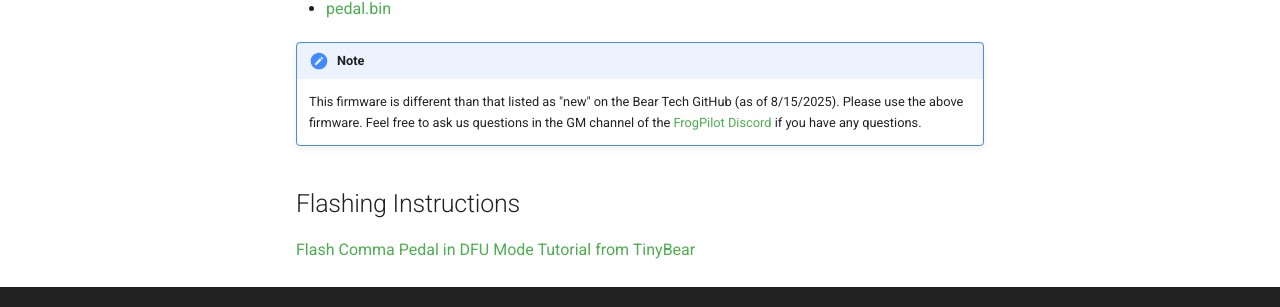
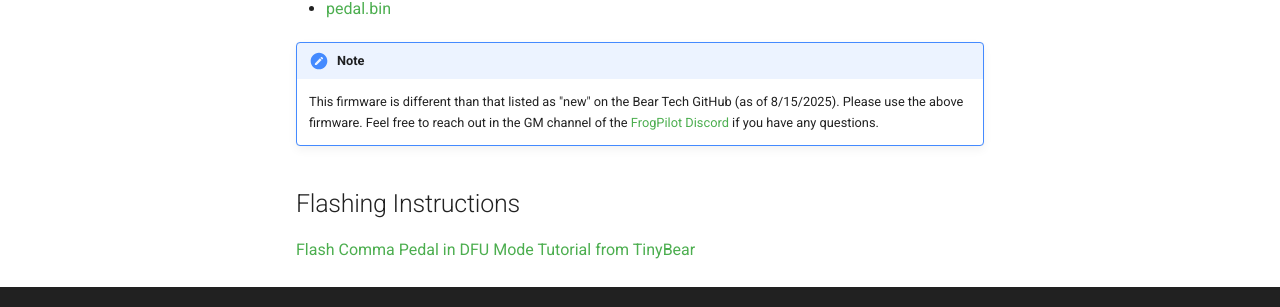
Before and after one commit to StarPilot-Docs/docs, an MkDocs documentation site: the page built from docs/pedal-firmware.md, in a window 1280 px wide and 1044 px high. Shown: the part 601-908 px from the top of the window. Built offline with MkDocs 1.6.1 and Material for MkDocs 9.7.7, drawn with Linux system fonts in a browser that asks for light colours; comment, search, counter and statistics services are not loaded.

Commit message:
Update pedal-firmware.md
Fix wording

```diff
--- a/docs/pedal-firmware.md
+++ b/docs/pedal-firmware.md
@@ -16,7 +16,7 @@
 
 !!! note
 
-    This firmware is different than that listed as "new" on the Bear Tech GitHub (as of 8/15/2025). Please use the above firmware. Feel free to ask us questions in the GM channel of the [FrogPilot Discord](https://discord.gg/frogpilot) if you have any questions.
+    This firmware is different than that listed as "new" on the Bear Tech GitHub (as of 8/15/2025). Please use the above firmware. Feel free to reach out in the GM channel of the [FrogPilot Discord](https://discord.gg/frogpilot) if you have any questions.
 
 ## Flashing Instructions
 
```
